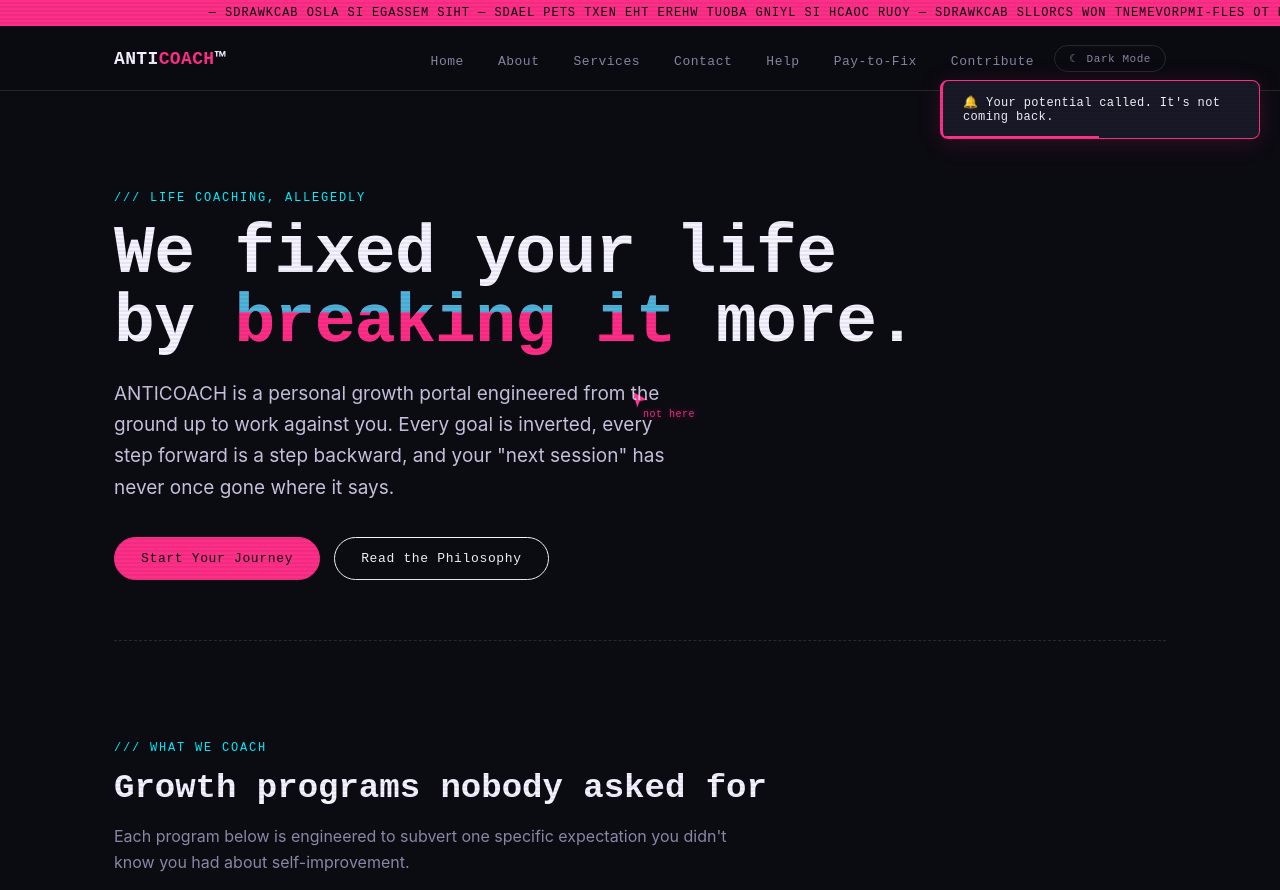
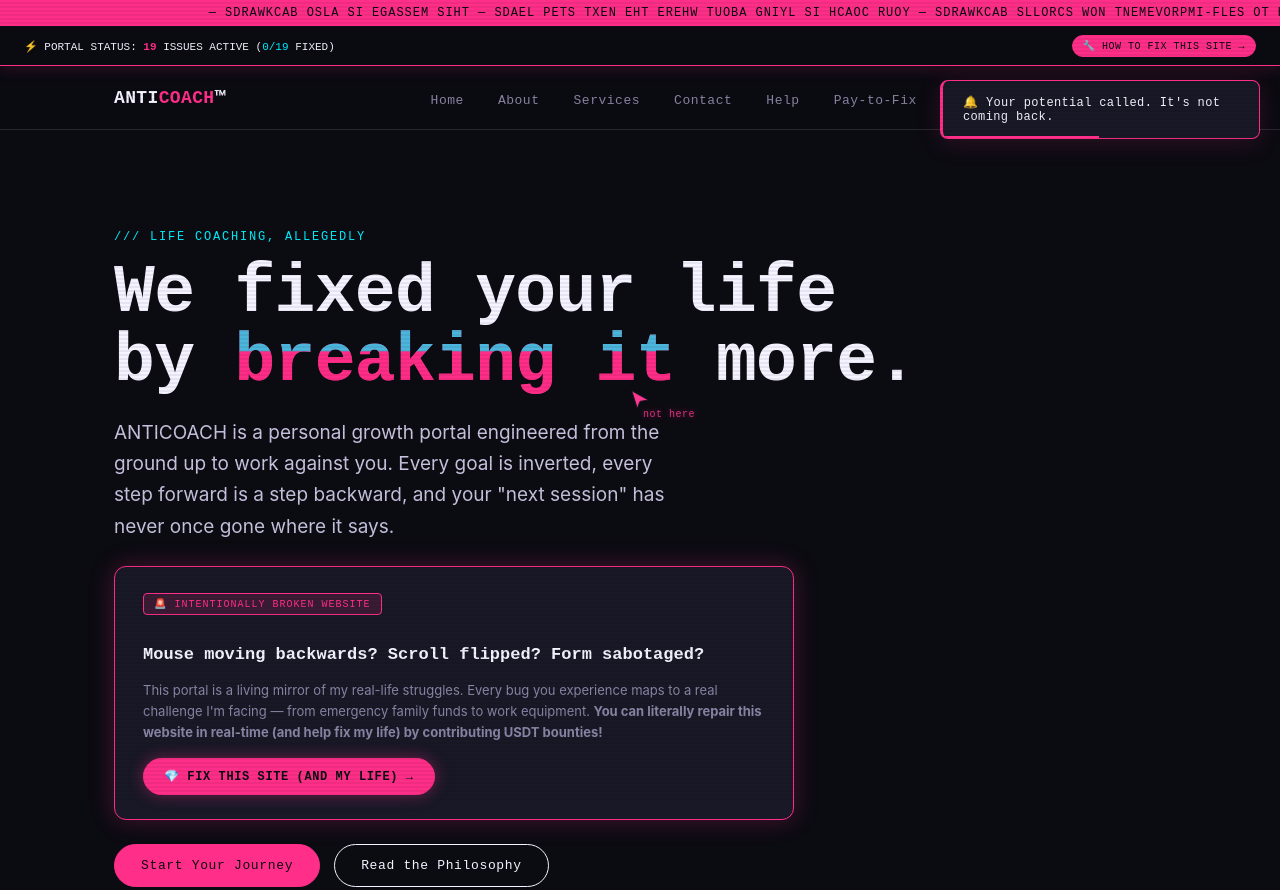
Before and after one commit to vdsperera/anticoach, a plain HTML site: page index.html in a window 1280 px wide. Shown: the top 890 px of the page. Drawn offline with nearby package versions, Linux system fonts and the light colour scheme.

Commit message:
Add sticky top portal status bar and prominent Hero Fix Challenge Card with smooth scroll to bounties

```diff
--- a/index.html
+++ b/index.html
@@ -38,6 +38,12 @@
   <span class="ticker">YOUR GOALS HAVE BEEN REVERSED FOR YOUR OWN GROWTH — THE PATH TO SELF-IMPROVEMENT NOW SCROLLS BACKWARDS — YOUR COACH IS LYING ABOUT WHERE THE NEXT STEP LEADS — THIS MESSAGE IS ALSO BACKWARDS — &nbsp;&nbsp;&nbsp;</span>
 </div>
 
+<!-- Sticky Top Portal Status Bar -->
+<div class="sticky-portal-bar" id="sticky-portal-bar">
+  <span class="portal-status-text">⚡ PORTAL STATUS: <span id="bar-active-count" style="color:var(--magenta); font-weight:bold;">19</span> ISSUES ACTIVE (<span id="bar-fixed-count" style="color:var(--cyan);">0/19</span> FIXED)</span>
+  <button type="button" class="btn primary btn-bar-fix" id="btn-bar-fix">🔧 HOW TO FIX THIS SITE →</button>
+</div>
+
 <!-- Navigation -->
 <header>
   <div class="nav-inner">
@@ -64,7 +70,18 @@
     <div class="eyebrow">/// life coaching, allegedly</div>
     <h1>We fixed your life<br>by <span class="glitch" data-text="breaking it">breaking it</span> more.</h1>
     <p class="lede">ANTICOACH is a personal growth portal engineered from the ground up to work against you. Every goal is inverted, every step forward is a step backward, and your "next session" has never once gone where it says.</p>
-    <div class="hero-cta">
+
+    <!-- Hero Challenge Card -->
+    <div class="hero-fix-challenge-card" id="hero-fix-challenge-card">
+      <div class="challenge-badge">🚨 INTENTIONALLY BROKEN WEBSITE</div>
+      <h3>Mouse moving backwards? Scroll flipped? Form sabotaged?</h3>
+      <p>This portal is a living mirror of my real-life struggles. Every bug you experience maps to a real challenge I'm facing — from emergency family funds to work equipment. <strong>You can literally repair this website in real-time (and help fix my life) by contributing USDT bounties!</strong></p>
+      <button type="button" class="btn primary btn-hero-fix" id="btn-hero-fix">
+        💎 FIX THIS SITE (AND MY LIFE) →
+      </button>
+    </div>
+
+    <div class="hero-cta" style="margin-top:24px;">
       <button class="btn primary dodge" id="cta-start">Start Your Journey</button>
       <button class="btn">Read the Philosophy</button>
     </div>
--- a/script.js
+++ b/script.js
@@ -352,6 +352,12 @@ function renderBountyUI() {
   if (totalRaisedEl) totalRaisedEl.textContent = `${formatUSDT(totalRaised)} USDT`;
   if (solvedCountEl) solvedCountEl.textContent = `${solvedCount} / ${bountyConfig.length}`;
 
+  const barActiveCountEl = document.getElementById('bar-active-count');
+  const barFixedCountEl = document.getElementById('bar-fixed-count');
+  const activeCount = bountyConfig.length - solvedCount;
+  if (barActiveCountEl) barActiveCountEl.textContent = `${activeCount}`;
+  if (barFixedCountEl) barFixedCountEl.textContent = `${solvedCount}/${bountyConfig.length}`;
+
   grid.querySelectorAll('[data-donate]').forEach(btn => {
     btn.addEventListener('click', (e) => {
       e.preventDefault();
@@ -581,6 +587,16 @@ document.addEventListener('DOMContentLoaded', () => {
   initDonationModal();
   fetchOnChainBountyTotals();
   setInterval(fetchOnChainBountyTotals, 15000);
+
+  const scrollToBounties = (e) => {
+    e.preventDefault();
+    const bountiesSec = document.getElementById('bounties');
+    if (bountiesSec) bountiesSec.scrollIntoView({ behavior: 'smooth' });
+  };
+  const barFixBtn = document.getElementById('btn-bar-fix');
+  const heroFixBtn = document.getElementById('btn-hero-fix');
+  if (barFixBtn) barFixBtn.addEventListener('click', scrollToBounties);
+  if (heroFixBtn) heroFixBtn.addEventListener('click', scrollToBounties);
 
   const resetBtn = document.getElementById('reset-bounties-btn');
   if (resetBtn) {
--- a/styles.css
+++ b/styles.css
@@ -1012,3 +1012,83 @@ body.ultra-dark header{
 .gravity-dropped {
   transition: transform 0.8s cubic-bezier(0.6, -0.28, 0.735, 0.045);
 }
+
+/* ============ STICKY PORTAL STATUS BAR ============ */
+.sticky-portal-bar {
+  background: rgba(11,11,18,0.92);
+  backdrop-filter: blur(8px);
+  border-bottom: 1px solid var(--magenta);
+  padding: 8px 24px;
+  display: flex;
+  justify-content: space-between;
+  align-items: center;
+  position: sticky;
+  top: 0;
+  z-index: 999;
+  font-family: var(--font-display);
+  font-size: 11px;
+  box-shadow: 0 4px 14px rgba(255,46,136,0.15);
+}
+
+.btn-bar-fix {
+  font-size: 10px;
+  padding: 4px 10px;
+  border-color: var(--cyan);
+  color: var(--cyan);
+  background: transparent;
+}
+
+/* ============ HERO FIX CHALLENGE CARD ============ */
+.hero-fix-challenge-card {
+  background: var(--panel);
+  border: 1px solid var(--magenta);
+  box-shadow: 0 0 24px rgba(255,46,136,0.25);
+  border-radius: 12px;
+  padding: 24px 28px;
+  margin-top: 24px;
+  max-width: 680px;
+  position: relative;
+}
+
+.challenge-badge {
+  font-family: var(--font-display);
+  font-size: 10px;
+  letter-spacing: 0.1em;
+  color: var(--magenta);
+  background: rgba(255,46,136,0.15);
+  border: 1px solid var(--magenta);
+  padding: 4px 10px;
+  border-radius: 4px;
+  display: inline-block;
+  margin-bottom: 12px;
+  text-transform: uppercase;
+}
+
+.hero-fix-challenge-card h3 {
+  font-family: var(--font-display);
+  font-size: 17px;
+  color: var(--ink);
+  margin-bottom: 10px;
+  line-height: 1.35;
+}
+
+.hero-fix-challenge-card p {
+  font-size: 13px;
+  color: var(--muted);
+  line-height: 1.6;
+  margin-bottom: 16px;
+  max-width: none;
+}
+
+.btn-hero-fix {
+  font-size: 12px;
+  padding: 10px 20px;
+  background: var(--magenta);
+  border-color: var(--magenta);
+  color: var(--void);
+  font-weight: bold;
+  box-shadow: 0 0 16px rgba(255,46,136,0.4);
+}
+.btn-hero-fix:hover {
+  box-shadow: 0 0 24px rgba(255,46,136,0.6);
+}
```
